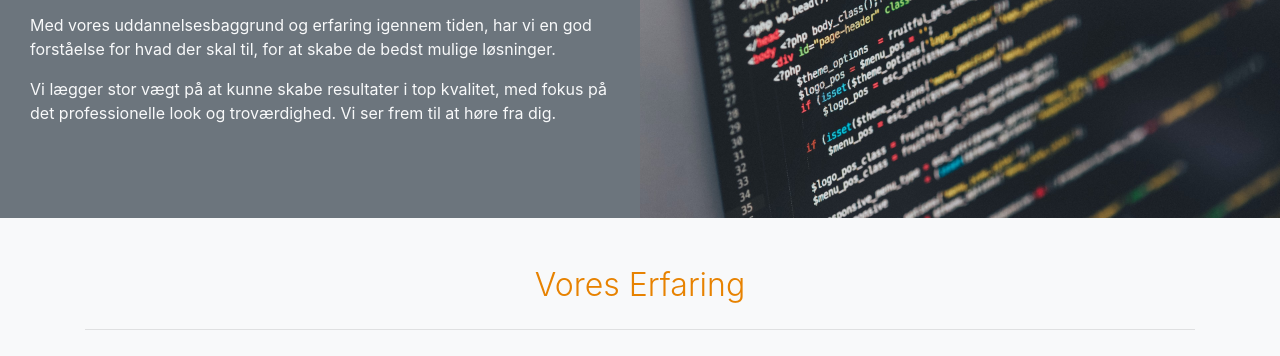
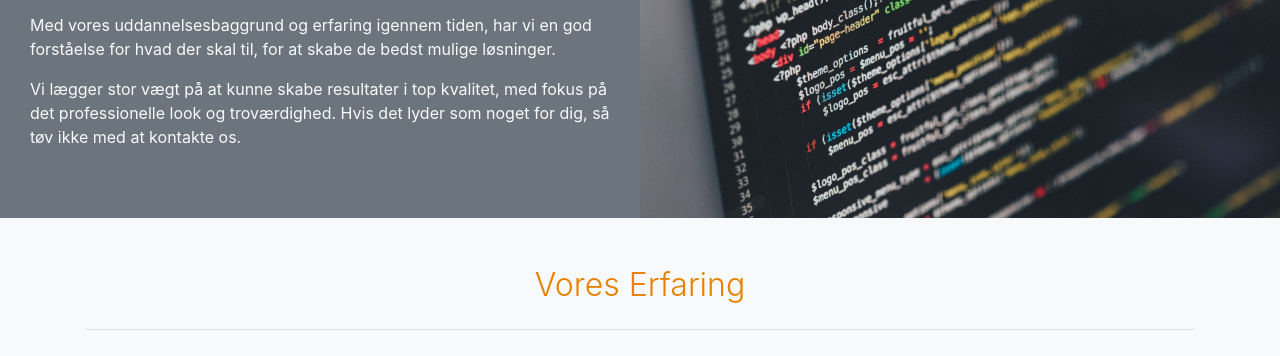
Before and after one commit to andrewras93/opgave-the-grand-finale, a website: page index.html in a window 1280 px wide. Shown: the part 1654-2010 px from the top of the page. Drawn offline with nearby package versions, Linux system fonts and the light colour scheme.

Commit message:
Changed some text in About Us

```diff
--- a/index.html
+++ b/index.html
@@ -155,7 +155,7 @@
 
         <p>Med vores uddannelsesbaggrund og erfaring igennem tiden, har vi en god forståelse for hvad der skal til, for at skabe de bedst mulige løsninger.</p>
 
-        <p>Vi lægger stor vægt på at kunne skabe resultater i top kvalitet, med fokus på det professionelle look og troværdighed. Vi ser frem til at høre fra dig.</p>
+        <p>Vi lægger stor vægt på at kunne skabe resultater i top kvalitet, med fokus på det professionelle look og troværdighed. Hvis det lyder som noget for dig, så tøv ikke med at kontakte os.</p>
 
         </div>
 
```
